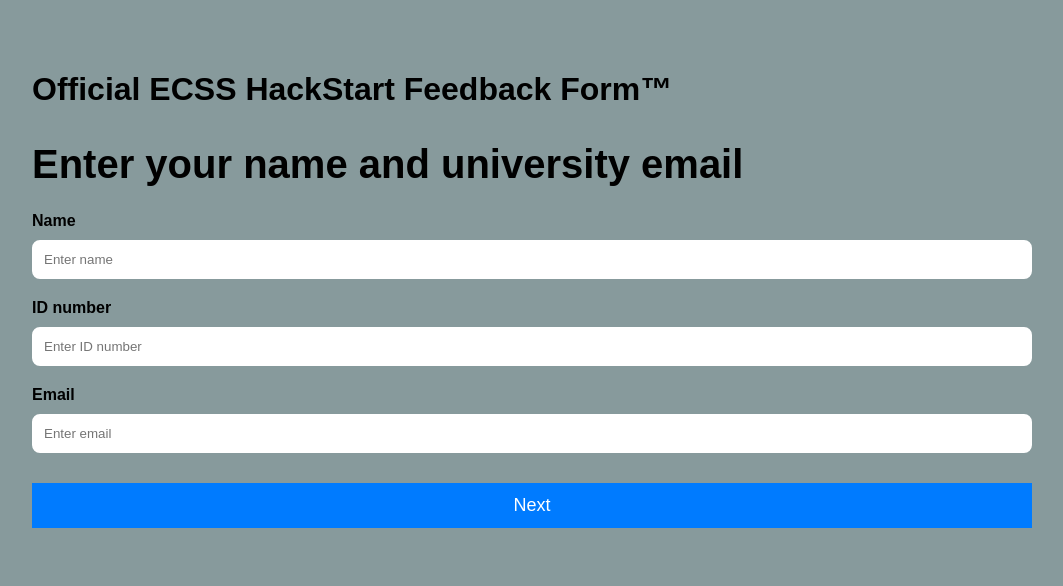
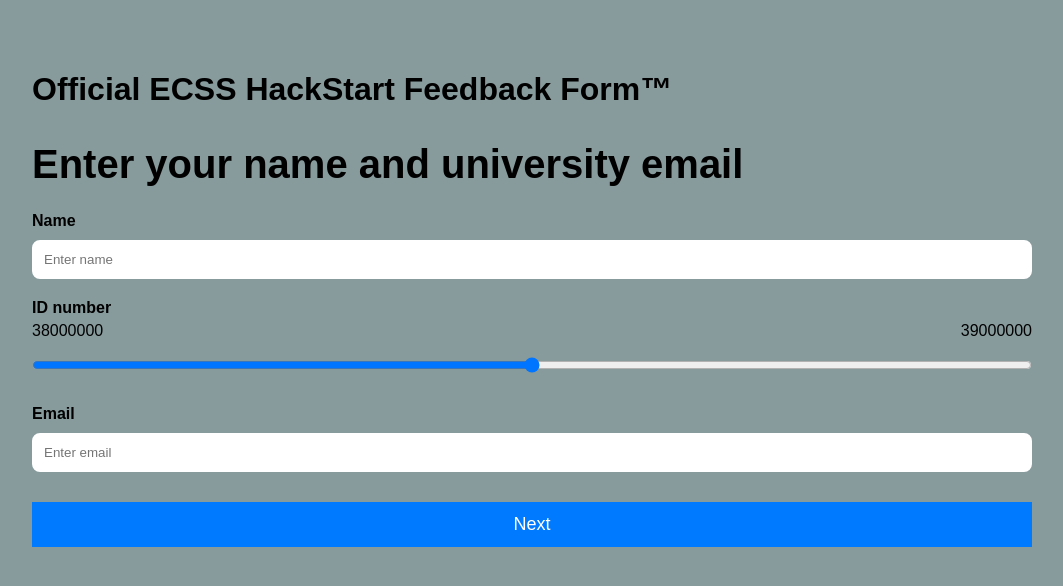
Before and after one commit to DeaDvey/hackstart26, a Flask app: page / in a window 1280 px wide. Shown: the top 586 px of the page, without its empty margins (108-1171 px from the left). Run offline with Flask 3, Linux system fonts and the light colour scheme.

Commit message:
Added slider to form1 for ID number

```diff
--- a/templates/form1.html
+++ b/templates/form1.html
@@ -24,12 +24,15 @@
         >
 
         <label class="inputLabel" for="name">ID number</label>
+		<label>38000000</label>
+		<label style="float:right;">39000000</label>
         <input
 			class="formInput formInputText"
-            type="number"
+            type="range"
             id="name"
             name="name"
-            placeholder="Enter ID number"
+			min="38000000"
+			max="39000000"
             required
         >
 
```
